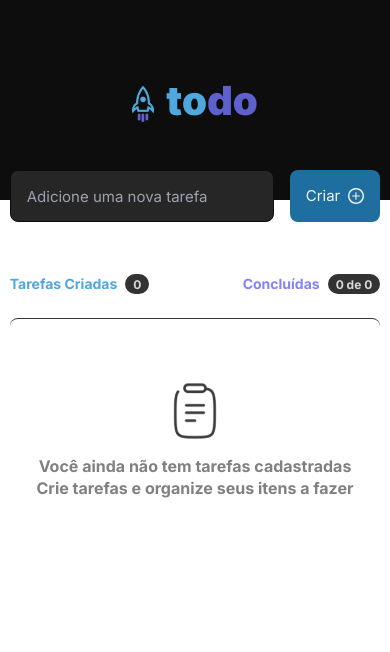
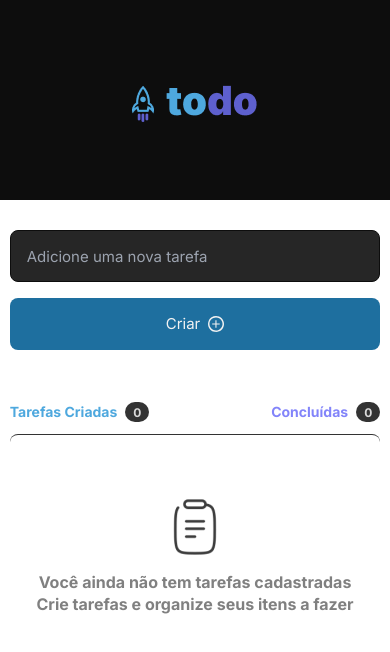
Before and after one commit to josimara-lima2/todoList, a Vue app: page / in a window 390 px wide. Shown: the top 652 px of the page. Built offline with nearby package versions, Linux system fonts and the light colour scheme.

Commit message:
limpando consoles

```diff
--- a/src/App.vue
+++ b/src/App.vue
@@ -1,79 +1,82 @@
 <script setup>
-import { RouterLink, RouterView } from "vue-router";
-import ItemTask from './components/ItemTask.vue'
-import OInput from './components/OInput.vue'
 import ContainerCreateTask from "./components/ContainerCreateTask.vue";
 import ListaTasks from "./components/ListaTasks.vue";
 import ContainerInfo from "./components/ContainerInfo.vue";
 import ListaVazia from "./components/ListaVazia.vue";
-import { inject, onMounted, ref, watch, provide } from "vue";
+import { onMounted, ref, watch, provide } from "vue";
 import OHeader from "./components/OHeader.vue";
-const tasks = ref([])
-const tasks_criadas = ref(0)
-const tasks_concluidas = ref(0)
+const tasks = ref([]);
+const tasks_criadas = ref(0);
+const tasks_concluidas = ref(0);
 const getTasksLocalStorage = () => {
-  const tasksList = localStorage.getItem('tasks') || [];
-  console.log(tasksList)
+  const tasksList = localStorage.getItem("tasks") || [];
+  console.log(tasksList);
 
-  if(tasksList.length === 0){
-    tasks.value  = []
-    return
+  if (tasksList.length === 0) {
+    tasks.value = [];
+    return;
   }
-  tasks.value = JSON.parse(tasksList)
-  console.log(tasks.value)
-}
+  tasks.value = JSON.parse(tasksList);
+};
 
 const calcularConcluidas = () => {
-  tasks_concluidas.value = tasks.value.filter(item => item.concluida === true).length;
-}
+  tasks_concluidas.value = tasks.value.filter(
+    (item) => item.concluida === true
+  ).length;
+};
 
-watch(()=>[tasks.value], () => {
-console.log('mudou')
-  tasks_criadas.value = tasks.value.length
-  calcularConcluidas()
-}, {deep:true})
+watch(
+  () => [tasks.value],
+  () => {
+    console.log("mudou");
+    tasks_criadas.value = tasks.value.length;
+    calcularConcluidas();
+  },
+  { deep: true }
+);
 
-const addNewItemTasks = (obj) =>{
-  console.log('chamou')
-  tasks.value.push(obj)
-}
+const addNewItemTasks = (obj) => {
+  console.log("chamou");
+  tasks.value.push(obj);
+};
 
 const concluir = (task) => {
-  console.log(tasks.value, task)
-  const index = tasks.value.findIndex(item => item.id === task.id)
-  console.log(tasks.value)
-  if(index >= 0){
-    tasks.value.splice( index, 1 , task ) ;
+  console.log(tasks.value, task);
+  const index = tasks.value.findIndex((item) => item.id === task.id);
+  if (index >= 0) {
+    tasks.value.splice(index, 1, task);
   }
- console.log(tasks.value)
-  localStorage.setItem('tasks', JSON.stringify([...tasks.value]));
-}
+  localStorage.setItem("tasks", JSON.stringify([...tasks.value]));
+};
 
 const removeTask = (task) => {
- tasks.value = tasks.value.filter(item => item.id !== task.id)
- localStorage.setItem('tasks', JSON.stringify([...tasks.value]));
-}
-provide('tasks', {tasks, addNewItemTasks, concluir, removeTask})
+  tasks.value = tasks.value.filter((item) => item.id !== task.id);
+  localStorage.setItem("tasks", JSON.stringify([...tasks.value]));
+};
+provide("tasks", { tasks, addNewItemTasks, concluir, removeTask });
 
 onMounted(() => {
-   getTasksLocalStorage()
-   console.log(tasks.value)
-  tasks_criadas.value = tasks.value.length
-})
+  getTasksLocalStorage();
+
+  tasks_criadas.value = tasks.value.length;
+});
 </script>
 
 <template>
-<div class="max-h-screen overflow-hidden w-full flex flex-col items-center justify-center">
-  <OHeader/>
-  <div  class="mt-0 max-w-[56rem] w-max md:w-[95vw] pb-40">
-
-  <ContainerCreateTask />
-  <ContainerInfo :tasks_concluidas="tasks_concluidas" :tasks_criadas="tasks_criadas" />
-
-   <ListaTasks v-if="tasks_criadas > 0"/>
-    <ListaVazia  v-else />
+  <div
+    class="max-h-screen overflow-hidden w-full flex flex-col items-center justify-center"
+  >
+    <OHeader />
+    <div class="mt-0 max-w-[56rem] w-max md:w-[95vw] pb-40">
+      <ContainerCreateTask />
+      <ContainerInfo
+        :tasks_concluidas="tasks_concluidas"
+        :tasks_criadas="tasks_criadas"
+      />
+      <ListaTasks v-if="tasks_criadas > 0" />
+      <ListaVazia v-else />
+    </div>
   </div>
-</div>
 </template>
 
 <style scoped>
@@ -82,7 +85,7 @@ onMounted(() => {
 /* Firefox */
 * {
   scrollbar-width: thin;
-  scrollbar-color: #d9d9d9 #646464;
+  scrollbar-color: #d9d9d9 #8284fa;
 }
 
 /* Chrome, Edge, and Safari */
@@ -92,10 +95,11 @@ onMounted(() => {
 
 *::-webkit-scrollbar-track {
   background: #d9d9d9;
+  border-radius: 20px;
 }
 
 *::-webkit-scrollbar-thumb {
-  background-color:#646464;
+  background-color: #8284fa;
 
   border-radius: 20px;
   border: 3px solid #d9d9d9;
@@ -156,7 +160,5 @@ nav a:first-of-type {
     padding: 1rem 0;
     margin-top: 1rem;
   }
-
-
 }
 </style>
--- a/src/components/ContainerCreateTask.vue
+++ b/src/components/ContainerCreateTask.vue
@@ -1,5 +1,5 @@
 <template>
-    <div class="-mt-[30px]  gap-16 m-auto flex flex-wrap items-center justify-center">
+    <div class="-mt-[30px] sm:mt-[30px] gap-16 m-auto flex flex-wrap items-center justify-center">
         <OInput :value="newTask" />
         <ButtonCreateTask @click:criar="criar" :disabled="!disabled"/>
     </div>
@@ -9,7 +9,7 @@
 import OInput from './OInput.vue';
 import ButtonCreateTask from './ButtonCreateTask.vue'
 import { inject, onMounted, ref, watch } from 'vue';
-const {tasks, addNewItemTasks} = inject('tasks')
+const { addNewItemTasks} = inject('tasks')
 const newTask = ref({ id: '', text: '', conluida: false })
 const disabled = ref(false)
 watch(() => [newTask.value], () => {
@@ -21,13 +21,10 @@ watch(() => [newTask.value], () => {
 }, {deep:true})
 
 const criar = () => {
-   // debugger
+
     if (newTask.value.text === '') return
     const tasksList = JSON.parse(localStorage.getItem('tasks') ) || []
-    //console.log(tasksList[tasksList.length - 1]?.id, 'ididididid')
     localStorage.setItem('tasks', JSON.stringify([...tasksList, { id: tasksList[tasksList.length - 1]?.id + 1 || 1, text: newTask.value.text, concluida:newTask.value.conluida }]));
-    //console.log('criou', tasks)
-
     addNewItemTasks({id: tasksList[tasksList.length - 1]?.id + 1 || 1, text: newTask.value.text, concluida:newTask.value.conluida})
     newTask.value = { id: '', text: '', conluida:false }
 }
--- a/src/components/ContainerInfo.vue
+++ b/src/components/ContainerInfo.vue
@@ -1,5 +1,5 @@
 <template>
-    <div class="w-full pb-24 pt-52  flex gap-24 justify-between flex-wrap items-center">
+    <div class="w-full pb-24 pt-52 sm:pb-12 flex gap-24 justify-between flex-wrap items-center">
     <div class="flex gap-8">
       <span  class="text-secondary font-bold text-sm ">Tarefas Criadas</span>
       <span class="bg-gray-400 rounded-full flex py-2 px-8 flex-col justify-center items-center gap-10"> <span class="counter-text">{{ props.tasks_criadas }}</span></span>
@@ -7,12 +7,14 @@
     <div class="flex gap-8">
       <span class="text-primary font-bold text-sm">Concluídas</span>
 
-      <span class="bg-gray-400 rounded-full flex py-2 px-8 flex-col justify-center items-center gap-10"> <span class="counter-text">{{ props.tasks_concluidas }} de {{ props.tasks_criadas }}</span></span>
+      <span class="bg-gray-400 rounded-full flex py-2 px-8 flex-col justify-center items-center gap-10"> <span class="counter-text">{{concluidas}}</span></span>
     </div>
   </div>
 </template>
 
 <script setup>
+import { computed } from 'vue';
+
 const props = defineProps({
     tasks_concluidas: {
         type: Number, default:0
@@ -20,6 +22,11 @@ const props = defineProps({
     tasks_criadas: {
         type: Number, default:0
     }
+})
+
+const concluidas = computed(() => {
+  if(props.tasks_concluidas === 0) return 0
+  else return `${props.tasks_concluidas} de ${props.tasks_criadas}`
 })
 </script>
 
--- a/src/components/ItemTask.vue
+++ b/src/components/ItemTask.vue
@@ -18,7 +18,7 @@
    <div class="w-[630px] md:!w-full p-16 flex flex-wrap break-words" :class="props.task.concluida ? 'line-through' : ''">
     <slot name="texto" >Texto base</slot>
    </div>
-    <button @click="$emit('click:excluir')" class="hover:text-secondary text-[#808080]">
+    <button @click="$emit('click:excluir')" class="hover:text-secondary text-gray-300">
       <svg width="24" height="24" viewBox="0 0 24 24" fill="none" xmlns="http://www.w3.org/2000/svg">
         <path d="M14.2021 9.98548H12.8716V15.5073H14.2021V9.98548Z" fill="currentColor" />
         <path d="M11.4624 9.98548H10.1318V15.5073H11.4624V9.98548Z" fill="currentColor" />
--- a/src/components/ListaTasks.vue
+++ b/src/components/ListaTasks.vue
@@ -1,6 +1,5 @@
 <template>
-    <div class="flex flex-col gap-12 overflow-y-auto overflow-x-hidden max-h-[300px]">
-
+    <div class="flex pr-4 flex-col gap-12 overflow-y-auto overflow-x-hidden max-h-[300px] sm:max-h-[250px] sm:mb-40 ">
         <ItemTask v-for="task in tasks" :key="task.id" :task="task" @click:excluir="removeTask(task)" @click:concluir="concluir({...task, concluida:!task.concluida})">
             <template #texto>
                 {{ task.text }}
@@ -11,14 +10,11 @@
 </template>
 
 <script setup>
-import { inject, onMounted, provide, ref, watch } from 'vue';
+import { inject} from 'vue';
 import ItemTask from './ItemTask.vue';
 
 const {tasks, concluir, removeTask} = inject(('tasks'))
 
-onMounted(() => {
-    console.log(tasks)
-})
 </script>
 
 <style lang="scss" scoped></style>
--- a/src/components/OHeader.vue
+++ b/src/components/OHeader.vue
@@ -1,19 +1,18 @@
 <template>
   <div class="header">
-
-    <div class=" items-center flex w-full justify-center">
-    <img src="../../public/Logo.png" />
+    <div class="items-center flex w-full justify-center">
+      <img :src="logo" />
     </div>
   </div>
 </template>
 
 <script setup>
-
+import logo from "../assets/Logo.png";
 </script>
 
 <style lang="css" scoped>
 .header {
-    position: static;
+  position: sticky;
   height: 200px;
   top: 0;
   left: 0;
--- a/src/css/buttonCreateTask.css
+++ b/src/css/buttonCreateTask.css
@@ -1,7 +1,7 @@
 @import 'tailwindcss/tailwind.css';
 
 .btn{
- @apply bg-secondary-dark text-gray-100 flex justify-center p-16 gap-8 items-center rounded-lg;
+ @apply bg-secondary-dark text-gray-100 flex justify-center p-16 gap-8 items-center rounded-lg sm:!w-full;
 }
 
 .btn:hover{
```
Also changed, not shown: src/components/ListaVazia.vue (+10 -11 lines), src/assets/Logo.png (renamed from public/Logo.png). Lines whose indentation alone changed are shown as unchanged.
